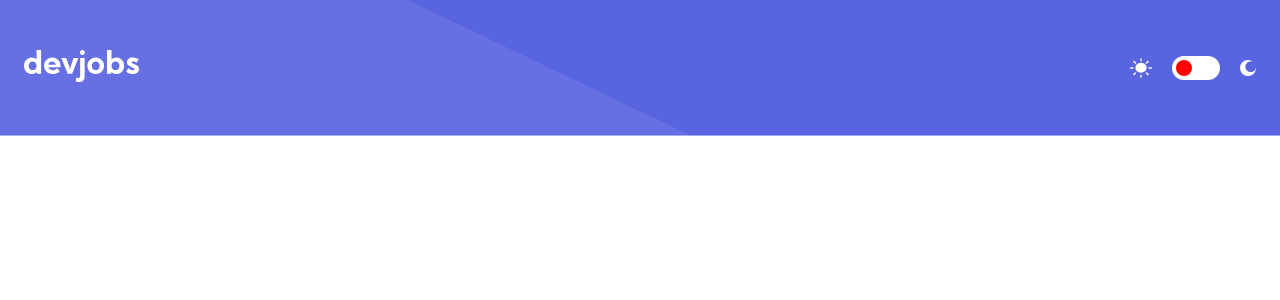
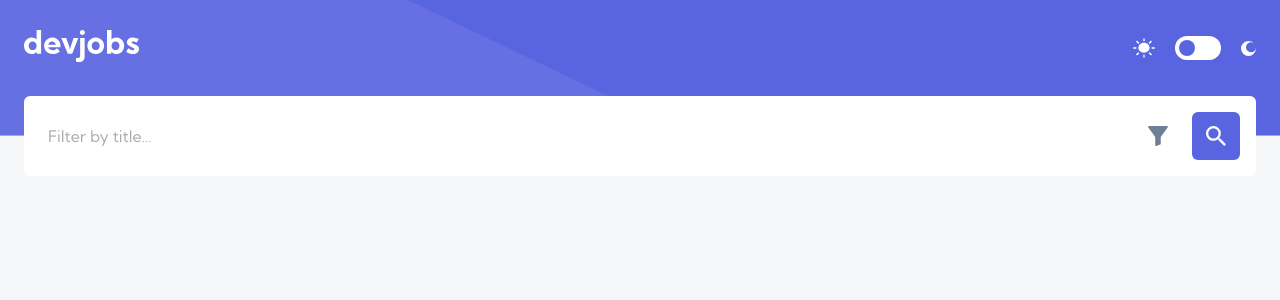
Before and after one commit to BrandenDaniel/devjobs, a Next.js app: page / in a window 1280 px wide. Shown: the top 300 px of the page. Built offline with nearby package versions, Linux system fonts and the light colour scheme.

Commit message:
progress

```diff
--- a/src/app/layout.tsx
+++ b/src/app/layout.tsx
@@ -2,7 +2,7 @@ import type { Metadata } from "next";
 import { Kumbh_Sans } from "next/font/google";
 import "../sass/main.scss";
 
-const kumbh_sans = Kumbh_Sans({ subsets: ["latin"] });
+export const kumbh_sans = Kumbh_Sans({ subsets: ["latin"] });
 
 export const metadata: Metadata = {
   title: "devjobs | job search",
--- a/src/app/page.tsx
+++ b/src/app/page.tsx
@@ -1,10 +1,16 @@
+"use client";
+
 import Navbar from "@/components/Navbar";
-import React from "react";
+import SearchFilter from "@/components/SearchFilter";
+import React, { useState } from "react";
 
 const page = () => {
+  const [theme, setTheme] = useState<string>("light");
+
   return (
     <main>
-      <Navbar />
+      <Navbar theme={theme} setTheme={setTheme} />
+      <SearchFilter />
     </main>
   );
 };
--- a/src/components/Navbar.tsx
+++ b/src/components/Navbar.tsx
@@ -1,11 +1,23 @@
 import Image from "next/image";
-import React from "react";
+import React, { FC } from "react";
 
 import Logo from "../images/shared/logo.svg";
 import Sun from "../images/shared/icon-sun.svg";
 import Moon from "../images/shared/icon-moon.svg";
 
-const Navbar = () => {
+type Props = {
+  theme: string;
+  setTheme: (newTheme: string) => void;
+};
+
+const Navbar = (props: Props) => {
+  const handleChange = () => {
+    props.setTheme(props.theme === "light" ? "dark" : "light");
+  };
+
+  let body = document.body;
+  body.setAttribute("data-theme", props.theme);
+
   return (
     <nav className="nav">
       <a href="/" className="nav__logo">
@@ -14,7 +26,7 @@ const Navbar = () => {
 
       <div className="nav__theme-toggle">
         <Image src={Sun} alt="" />
-        <input type="checkbox" />
+        <input type="checkbox" onChange={handleChange} />
         <Image src={Moon} alt="" />
       </div>
     </nav>
--- /dev/null
+++ b/src/components/SearchFilter.tsx
@@ -0,0 +1,25 @@
+import React from "react";
+import FilterIcon from "../images/shared/icon-filter.svg";
+import SearchIcon from "../images/shared/icon-search.svg";
+import Image from "next/image";
+import { kumbh_sans } from "@/app/layout";
+
+const SearchFilter = () => {
+  return (
+    <form className="SearchFilter">
+      <input
+        type="text"
+        className={kumbh_sans.className}
+        placeholder="Filter by title…"
+      />
+      <button className="SearchFilter__filter">
+        <Image src={FilterIcon} alt="Filter" />
+      </button>
+      <button className="SearchFilter__search">
+        <Image src={SearchIcon} alt="Search" />
+      </button>
+    </form>
+  );
+};
+
+export default SearchFilter;
--- a/src/sass/base.scss
+++ b/src/sass/base.scss
@@ -1,4 +1,27 @@
 * {
   margin: 0;
   box-sizing: border-box;
+  font-size: 16px;
 }
+
+:root {
+  --violet: #5964e0;
+  --light-violet: #939bf4;
+  --very-dark-blue-toggle: #fff;
+  --mid-night-toggle: #f4f6f8;
+  --white: #f;
+  --light-grey: #f4f6f8;
+  --grey: #9daec2;
+  --dark-grey: #6e8098;
+  --main-bg: #f4f6f8;
+}
+
+[data-theme="dark"] {
+  --mid-night-toggle: #121721;
+  --very-dark-blue-toggle: #19202d;
+}
+
+main {
+  background: var(--mid-night-toggle);
+  min-height: 100vh;
+}
--- a/src/sass/main.scss
+++ b/src/sass/main.scss
@@ -1,2 +1,3 @@
 @import "./base.scss";
 @import "./nav.scss";
+@import "./searchFilter.scss";
--- a/src/sass/nav.scss
+++ b/src/sass/nav.scss
@@ -7,7 +7,7 @@
   justify-content: space-between;
   align-items: center;
   height: 136px;
-  padding: 0 24px;
+  padding: 0 24px 40px 24px;
 
   &__logo {
     width: 115px;
@@ -20,8 +20,14 @@
 
     input {
       height: 24px;
-      width: 48px;
+      width: 46px;
       position: relative;
+
+      &:checked {
+        &::before {
+          left: 26px;
+        }
+      }
 
       &::before {
         content: "";
@@ -33,14 +39,14 @@
         transform: translateY(-50%);
         height: 16px;
         width: 16px;
-        background: red;
+        background: var(--violet);
         border-radius: 50%;
+        transition: 0.25s ease-in-out;
       }
 
       &::after {
         content: "";
         display: block;
-
         background: #fff;
         position: absolute;
         inset: 0;
@@ -54,8 +60,8 @@
       object-fit: contain;
 
       &:last-child {
-        width: 16px;
-        height: 16px;
+        width: 15px;
+        height: 15px;
       }
     }
   }
--- /dev/null
+++ b/src/sass/searchFilter.scss
@@ -0,0 +1,47 @@
+.SearchFilter {
+  margin: -40px 24px 0 24px;
+  padding: 16px;
+  display: flex;
+  gap: 10px;
+  height: 80px;
+  border-radius: 6px;
+  background: var(--very-dark-blue-toggle);
+
+  input {
+    flex: 1;
+    min-width: 0;
+    display: block;
+    padding: 0 0 0 8px;
+    border: none;
+    color: var(--very-dark-blue);
+    background: transparent;
+
+    &::placeholder {
+      opacity: 0.6;
+    }
+  }
+
+  button {
+    width: 48px;
+    display: flex;
+    align-items: center;
+    justify-content: center;
+    border: none;
+  }
+
+  &__filter {
+    background: none;
+  }
+
+  &__search {
+    background: var(--violet);
+    border-radius: 6px;
+
+    img {
+      filter: brightness(0) invert(0) invert(100%) sepia(100%) saturate(0%)
+        hue-rotate(72deg) brightness(104%) contrast(103%);
+      width: 20px;
+      object-fit: contain;
+    }
+  }
+}
```
Also changed, not shown: src/images/shared/icon-filter.svg (renamed from src/images/mobile/icon-filter.svg), src/images/shared/icon-search.svg (renamed from src/images/desktop/icon-search.svg).
